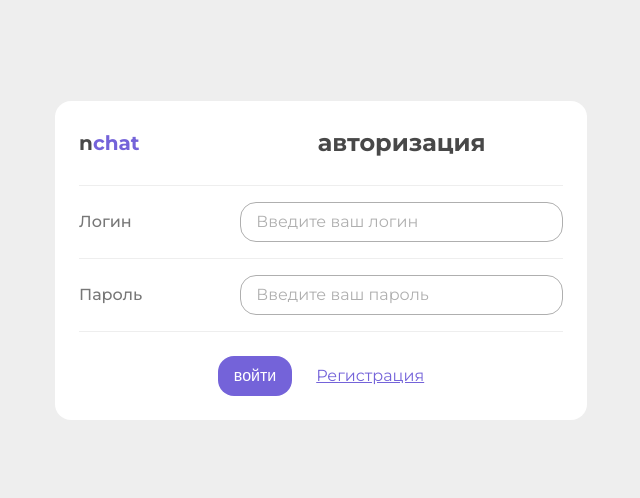
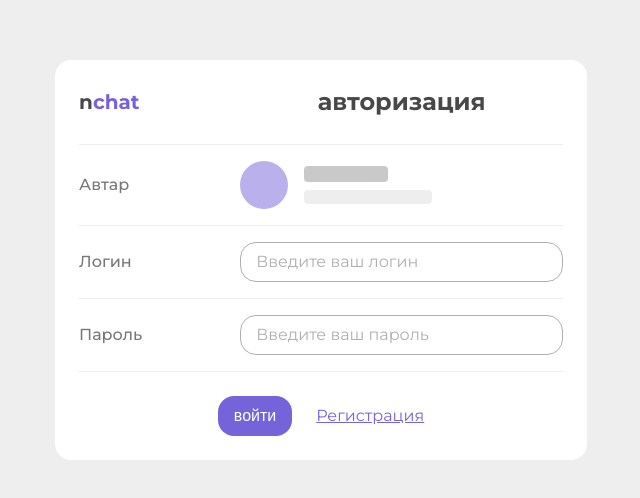
Before and after one commit to weekkkk/n-chat, a Vue app in the folder client/: page /authorization in a window 1280 px wide. Shown: the part 140-638 px from the top of the page, without its empty margins (319-959 px from the left). Built offline with nearby package versions, Linux system fonts and the light colour scheme; the HTML template or start-up script is replaced by a standard one.

Commit message:
login form

```diff
--- /dev/null
+++ b/client/src/components/avatar/n-avatar.vue
@@ -0,0 +1,84 @@
+<script lang="ts" setup>
+import { PropType } from 'vue';
+import { EColor } from '../enums';
+import { getColorVar } from '../functions';
+/**
+ * * Свойства
+ */
+const props = defineProps({
+  /**
+   * * Имя
+   */
+  name: { type: String, default: '' },
+  /**
+   * * Фото
+   */
+  image: { type: String, default: '' },
+  /**
+   * * Цвет
+   */
+  color: { type: String as PropType<EColor>, default: EColor.Brand },
+  /**
+   * * Размер
+   */
+  size: { type: String, default: '20px' },
+  /**
+   * * Отношение сторон
+   */
+  aspect: { type: Number, default: 1 },
+});
+/**
+ * * Переменная цвета
+ */
+const colorVar = getColorVar(props.color);
+</script>
+
+<template>
+  <div class="n-avatar">
+    <slot>
+      <img v-if="image" :src="image" alt="Image" />
+      <span v-else-if="name">
+        {{ name[0] }}
+      </span>
+    </slot>
+  </div>
+</template>
+
+<style lang="scss" scoped>
+$a: 0.5;
+$color: v-bind(colorVar);
+$fw: var(--n-fw-medium);
+
+.n-avatar {
+  position: relative;
+  overflow: hidden;
+  display: inline-flex;
+  align-items: center;
+  justify-content: center;
+  min-width: v-bind(size);
+  border-radius: calc(v-bind(size) / 2);
+  aspect-ratio: v-bind(aspect);
+  font-weight: $fw;
+  span {
+    line-height: 1;
+    font-size: calc(v-bind(size) / 2);
+    color: $color;
+    z-index: 1;
+  }
+  &::before {
+    content: '';
+    position: absolute;
+    object-fit: cover;
+    width: 100%;
+    height: 100%;
+    background-color: $color;
+    opacity: $a;
+  }
+  img {
+    position: absolute;
+    object-fit: cover;
+    width: 100%;
+    height: 100%;
+  }
+}
+</style>
--- /dev/null
+++ b/client/src/components/functions/getColorVar.ts
@@ -0,0 +1,22 @@
+import { EColor } from '../enums';
+/**
+ * * Получить название переменной цвета
+ */
+export default function getColorVarName(color: EColor) {
+  switch (color) {
+    case EColor.Base:
+      return 'var(--n-base)';
+    case EColor.Brand:
+      return 'var(--n-brand)';
+    case EColor.Danger:
+      return 'var(--n-danger)';
+    case EColor.Default:
+      return 'var(--n-default)';
+    case EColor.Second:
+      return 'var(--n-second-100)';
+    case EColor.Success:
+      return 'var(--n-success)';
+    case EColor.Warn:
+      return 'var(--n-warn)';
+  }
+}
--- /dev/null
+++ b/client/src/components/functions/index.ts
@@ -0,0 +1,5 @@
+/**
+ * * Получить название переменной цвета
+ */
+import getColorVar from './getColorVar';
+export { getColorVar };
--- a/client/src/pages/authorization-page.vue
+++ b/client/src/pages/authorization-page.vue
@@ -1,8 +1,19 @@
 <script lang="ts" setup>
+import { ref } from 'vue';
 import NButton from '@/components/button/n-button.vue';
 import { EColor, ESize } from '@/components/enums';
 import NInput from '@/components/input/n-input.vue';
 import { EType } from '@/components/input/enums';
+import NAvatar from '@/components/avatar/n-avatar.vue';
+
+const image = ref('');
+const login = ref('');
+const password = ref('');
+const showError = ref(false);
+
+function enter() {
+  if (!login.value || !password.value) showError.value = true;
+}
 </script>
 
 <template>
@@ -16,9 +27,33 @@ import { EType } from '@/components/input/enums';
   <div class="f fd-col authorization-rows_wrap">
     <div class="authorization-row py-3">
       <p class="fw-medium c-second-100 f ai-c">
+        <label for="name">Автар</label>
+      </p>
+      <div class="dialog f ai-c cg-3">
+        <NAvatar size="48px" :name="login" />
+        <div class="dialog-info w-100 f fd-col ai-fs rg-2">
+          <p v-if="login" class="fw-medium lh-no">{{ login }}</p>
+          <p v-else class="br-1 bg-second-25 c-second-25 lh-no">Ваше имя</p>
+          <p v-if="login" class="fs-small-p lh-no c-second-75">
+            Привет, {{ login }}!
+          </p>
+          <p v-else class="br-1 fs-small-p bg-second-0 c-second-0 lh-no">
+            Ваше сообщение
+          </p>
+        </div>
+      </div>
+    </div>
+    <div class="authorization-row py-3">
+      <p class="fw-medium c-second-100 f ai-c">
         <label for="name">Логин</label>
       </p>
-      <NInput id="name" placeholder="Введите ваш логин" :size="ESize.Large" />
+      <NInput
+        id="name"
+        v-model="login"
+        :danger="showError && !login"
+        placeholder="Введите ваш логин"
+        :size="ESize.Large"
+      />
     </div>
     <div class="authorization-row py-3">
       <p class="fw-medium c-second-100 f ai-c">
@@ -26,6 +61,8 @@ import { EType } from '@/components/input/enums';
       </p>
       <NInput
         id="password"
+        v-model="password"
+        :danger="showError && !password"
         placeholder="Введите ваш пароль"
         :type="EType.Password"
         :size="ESize.Large"
@@ -34,7 +71,7 @@ import { EType } from '@/components/input/enums';
   </div>
 
   <div class="f jc-c ai-c cg-4">
-    <NButton :color="EColor.Brand" :size="ESize.Large"> войти </NButton>
+    <NButton @click="enter" :color="EColor.Brand" :size="ESize.Large"> войти </NButton>
     <a class="c-brand"> Регистрация </a>
   </div>
 </template>
@@ -53,4 +90,21 @@ import { EType } from '@/components/input/enums';
     grid-template-columns: 1fr 2fr;
   }
 }
+
+.dialog {
+  overflow: hidden;
+  &-info {
+    overflow: hidden;
+    white-space: nowrap;
+    text-overflow: ellipsis;
+    p {
+      max-width: 100%;
+      overflow: hidden;
+      text-overflow: ellipsis;
+    }
+  }
+  &-wrap {
+    display: grid;
+  }
+}
 </style>
```
